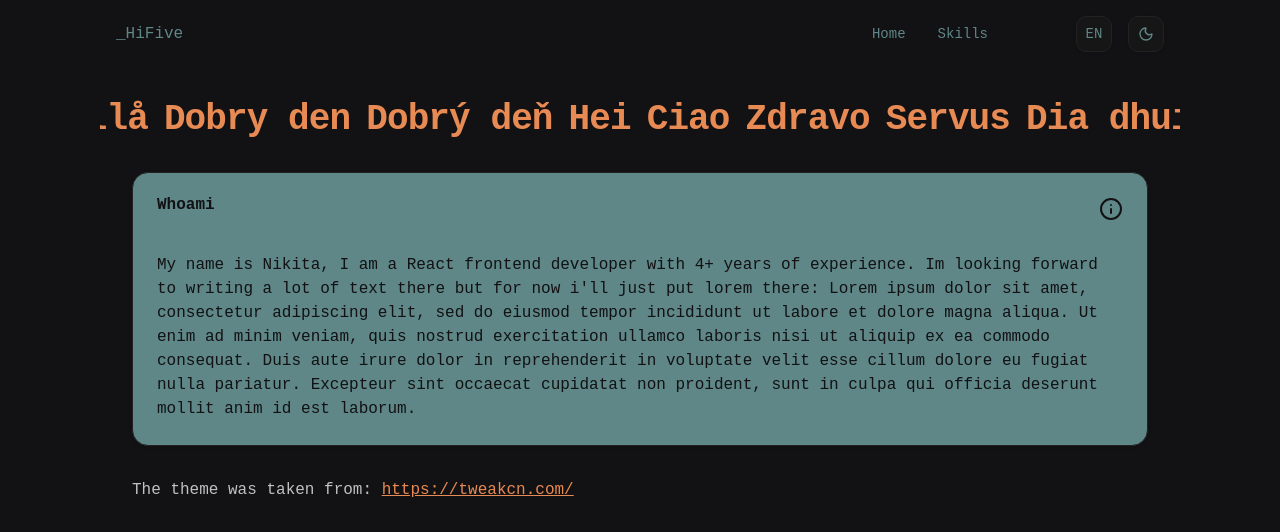
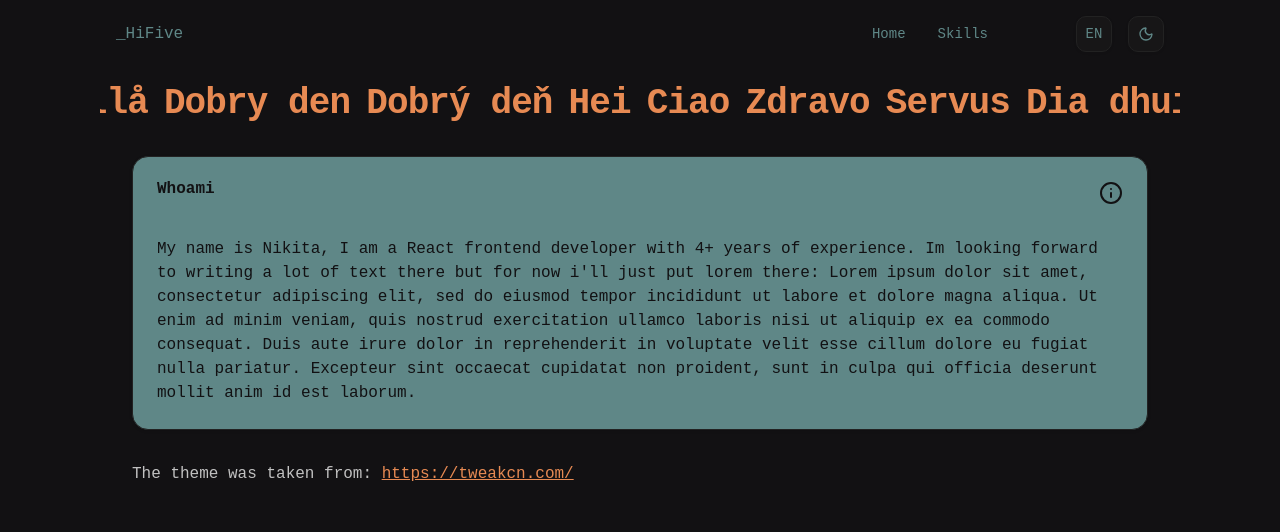
Before and after one commit to IHiFiveI/about-hifive, a React (Vite) app: page / in a window 1280 px wide. Shown: the top 532 px of the page. Built offline with nearby package versions, Linux system fonts and the light colour scheme.

Commit message:
feature(navbar): Adjusted gap value;

```diff
--- a/src/ui/layout.tsx
+++ b/src/ui/layout.tsx
@@ -3,7 +3,7 @@ import { Navbar } from './navbar';
 
 export const Layout = ({ children }: PropsWithChildren) => {
   return (
-    <div className="m-auto flex h-full w-[min(100%,_1080px)] flex-col gap-8">
+    <div className="m-auto flex h-full w-[min(100%,_1080px)] flex-col gap-4">
       <Navbar />
       <div>{children}</div>
     </div>
```
